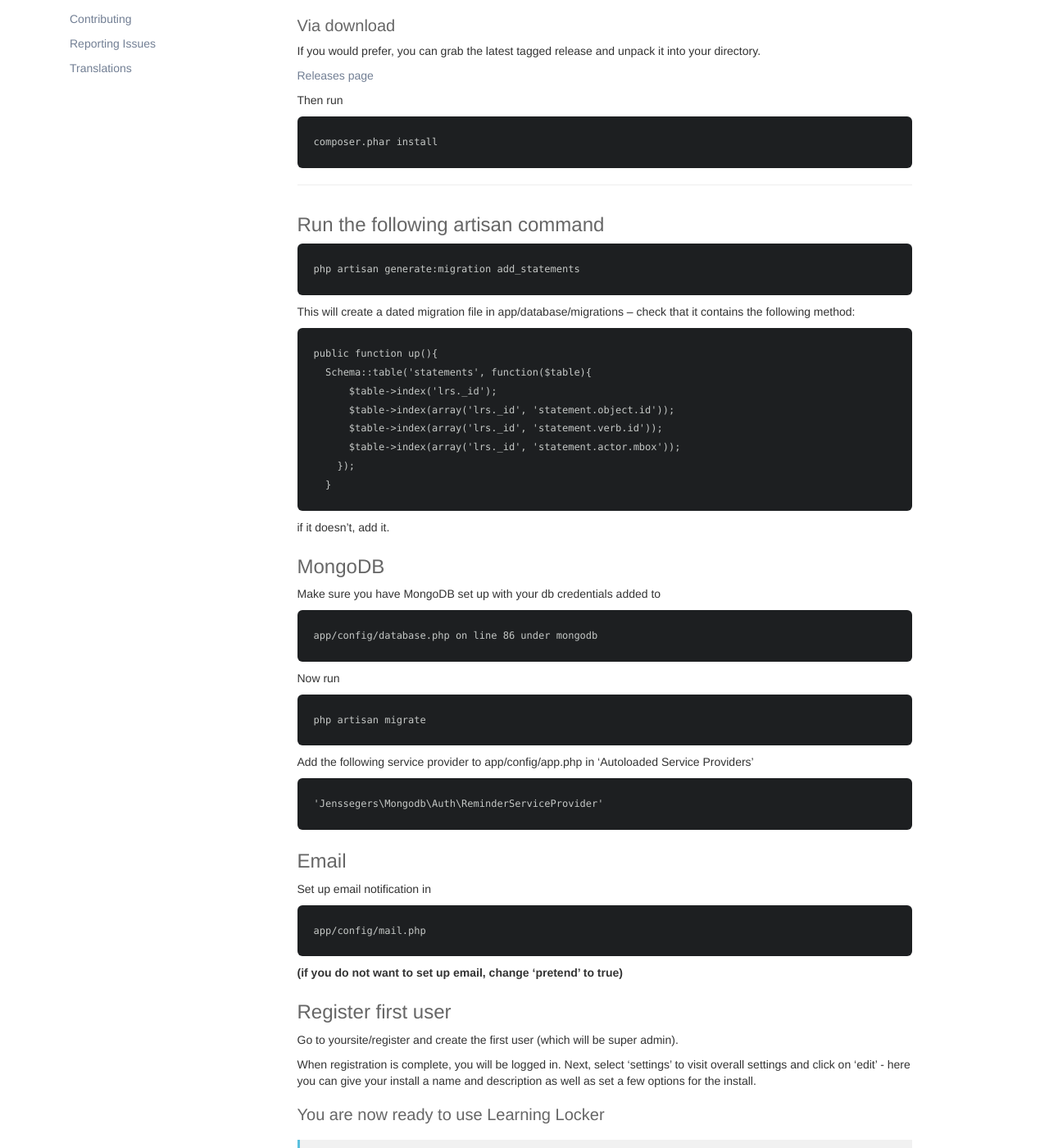
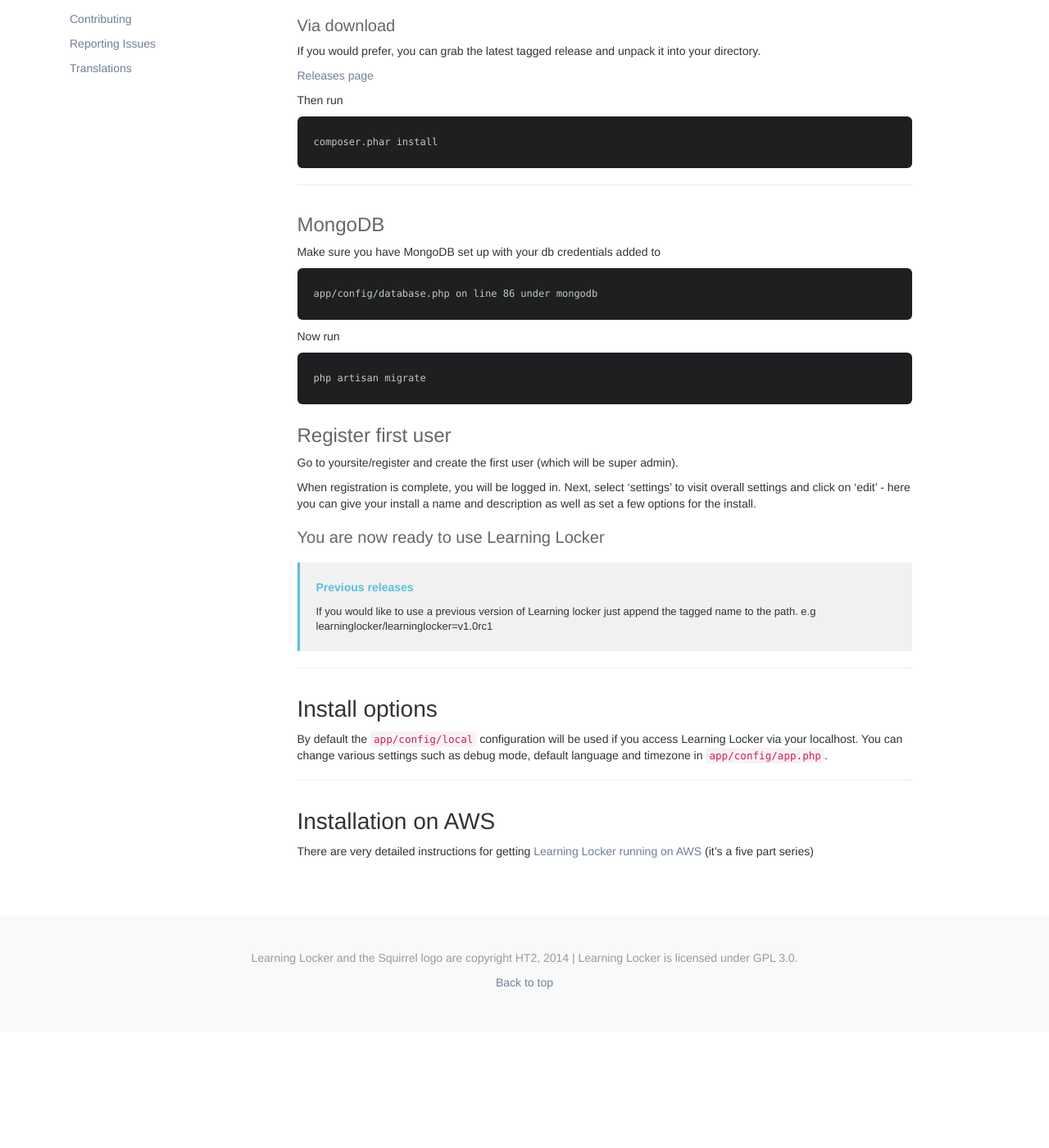
Before and after one commit to LearningLocker/docs, a Jekyll site: the page built from installation.md, in a window 1280 px wide and 1400 px high, scrolled down 834 px. Shown: the whole window at 82% size. Built offline with Jekyll 4.4.1, drawn with Linux system fonts in a browser that asks for light colours; nearby versions of some CDN libraries; after the commit the page ends 2092 px from its top, so only the background shows below that; some of the changed text lies outside the part shown.

Commit message:
Updates installation for 1.1.0 release.
https://github.com/LearningLocker/learninglocker/releases/tag/v1.1.0

```diff
--- a/installation.md
+++ b/installation.md
@@ -37,23 +37,6 @@
 
 ***
 
-### Run the following artisan command
-
-    php artisan generate:migration add_statements
-
-This will create a dated migration file in app/database/migrations – check that it contains the following method:
-
-    public function up(){
-      Schema::table('statements', function($table){
-          $table->index('lrs._id');
-          $table->index(array('lrs._id', 'statement.object.id'));
-          $table->index(array('lrs._id', 'statement.verb.id'));
-          $table->index(array('lrs._id', 'statement.actor.mbox'));
-        });
-      }
-
-if it doesn’t, add it.
-
 ### MongoDB
 
 Make sure you have MongoDB set up with your db credentials added to
@@ -63,19 +46,6 @@
 Now run
 
     php artisan migrate
-
-Add the following service provider to app/config/app.php in 'Autoloaded Service Providers'
-
-    'Jenssegers\Mongodb\Auth\ReminderServiceProvider'
-
-### Email
-
-Set up email notification in
-
-    app/config/mail.php
-
-**(if you do not want to set up email, change 'pretend' to true)**
-
 
 ### Register first user
 
@@ -91,9 +61,7 @@
 
 ## Install options
 
-You can change various settings such as debug mode, default language and timezone in
-
-    app/config/app.php
+By default the `app/config/local` configuration will be used if you access Learning Locker via your localhost. You can change various settings such as debug mode, default language and timezone in `app/config/app.php`.
 
 ## Installation on AWS
 
```
